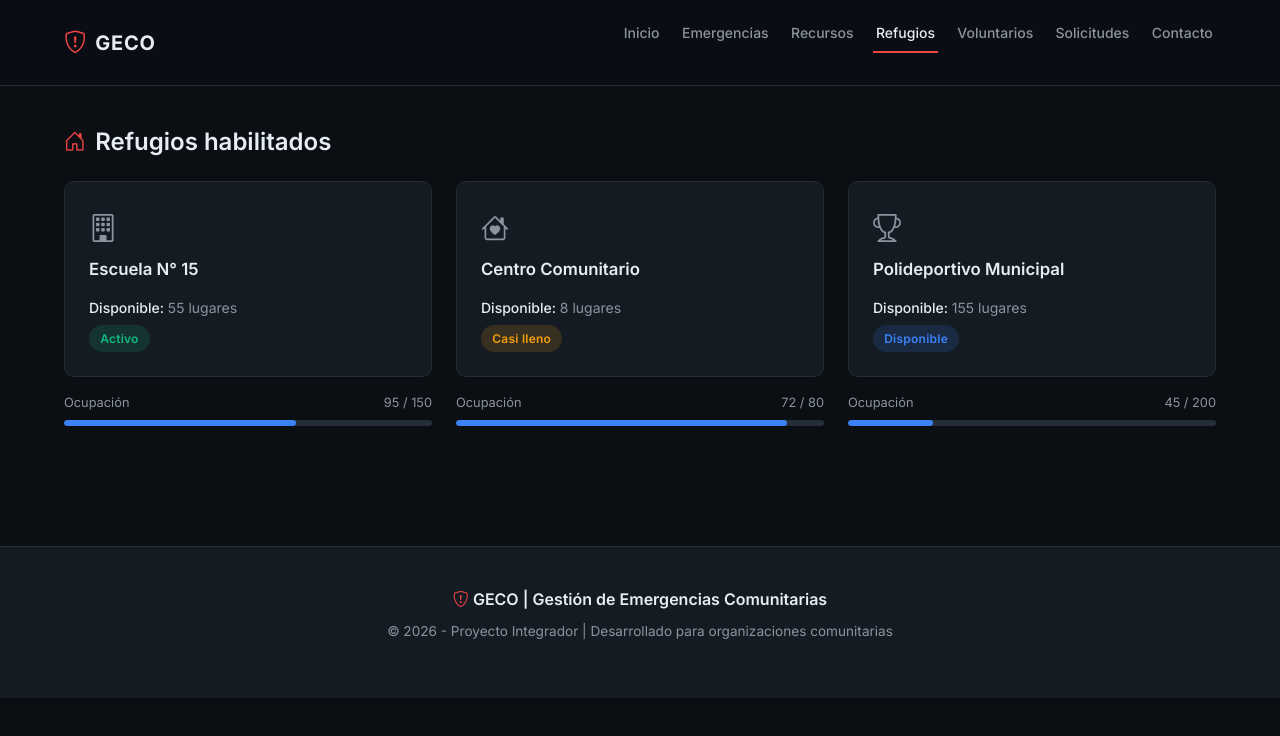
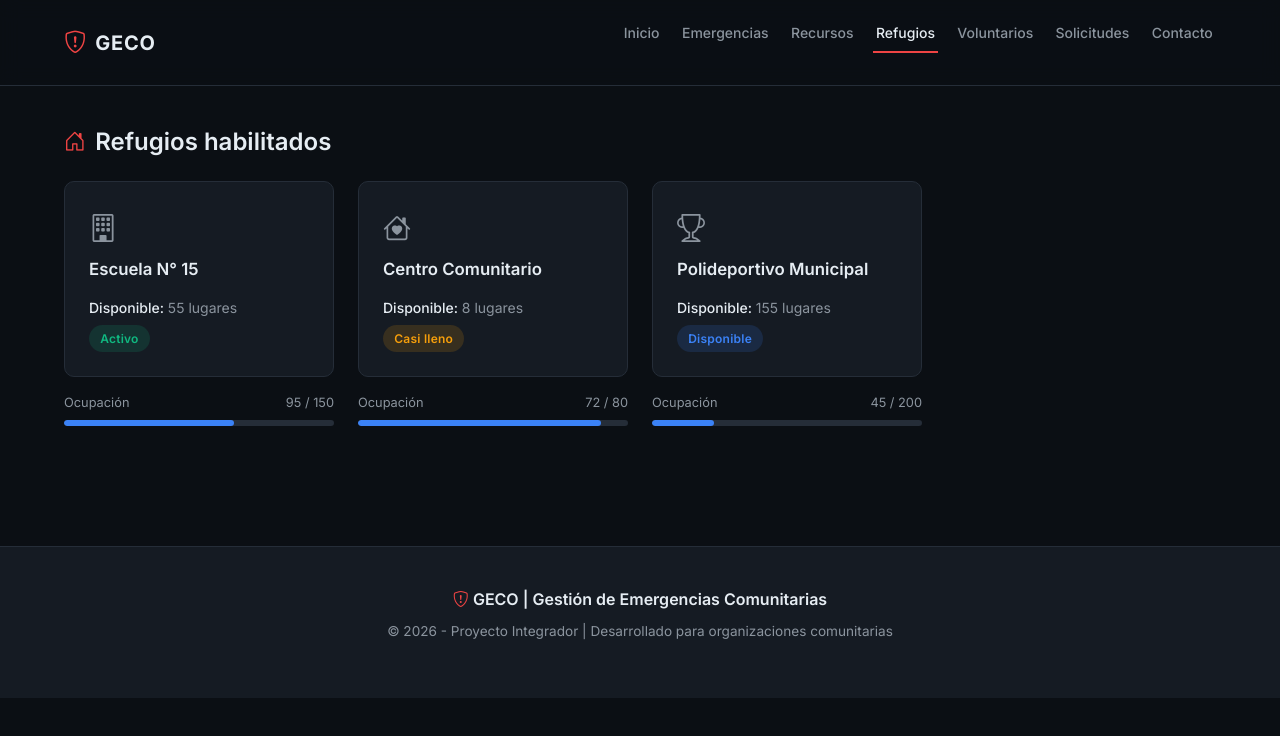
Before and after one commit to conty-111/geco-frontend, a React (Vite) app: page /refugios in a window 1280 px wide. Shown: the top 736 px of the page. Built offline with nearby package versions, Linux system fonts and the light colour scheme; no server answers.

Commit message:
fix(css): usar auto-fill en las grillas de tarjetas
Con auto-fit las tarjetas se estiraban cuando habia menos de las que
entran en el ancho, asi que una seccion con pocas tarjetas se veia
distinta a otra con muchas. Con auto-fill mantienen su ancho.

```diff
--- a/src/styles/globals.css
+++ b/src/styles/globals.css
@@ -182,10 +182,11 @@ a {
 }
 
 /* ---- 3.5 Grilla de tarjetas ---- */
-/* auto-fit + minmax: las columnas se acomodan solas según el ancho */
+/* auto-fill + minmax: las columnas se acomodan solas y mantienen su ancho
+   aunque haya pocas tarjetas */
 .grilla-tarjetas {
   display: grid;
-  grid-template-columns: repeat(auto-fit, minmax(260px, 1fr));
+  grid-template-columns: repeat(auto-fill, minmax(260px, 1fr));
   gap: var(--esp-md);
 }
 
@@ -397,7 +398,7 @@ a {
 }
 
 .solicitudes-lista .grilla-tarjetas {
-  grid-template-columns: repeat(auto-fit, minmax(280px, 1fr));
+  grid-template-columns: repeat(auto-fill, minmax(280px, 1fr));
 }
 /* ---- 5.3 Contacto ---- */
 .contacto-layout {
```
